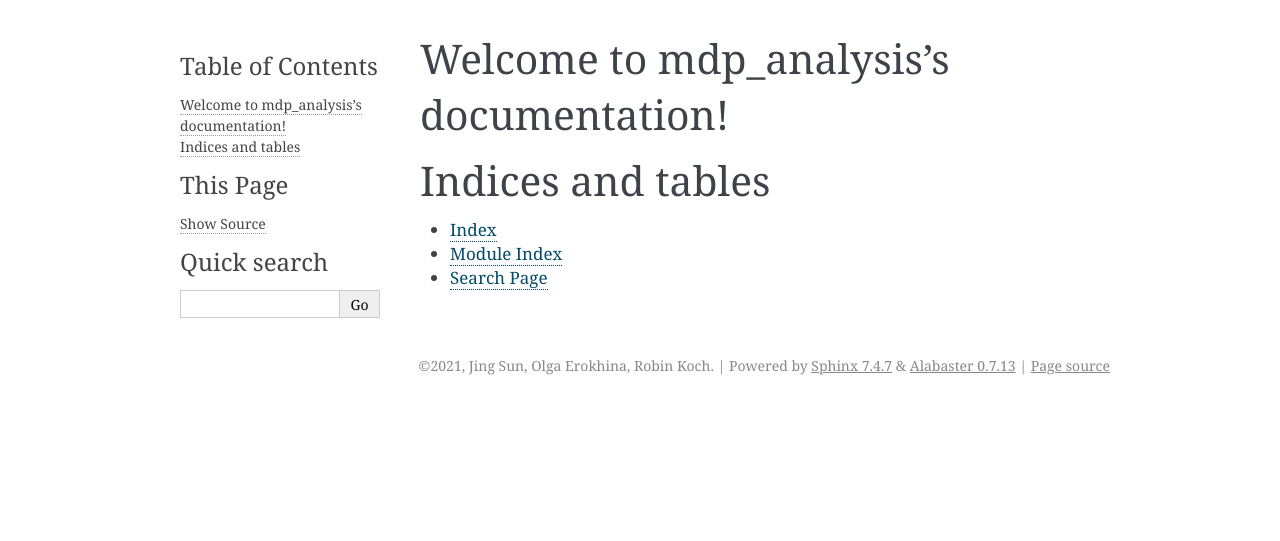
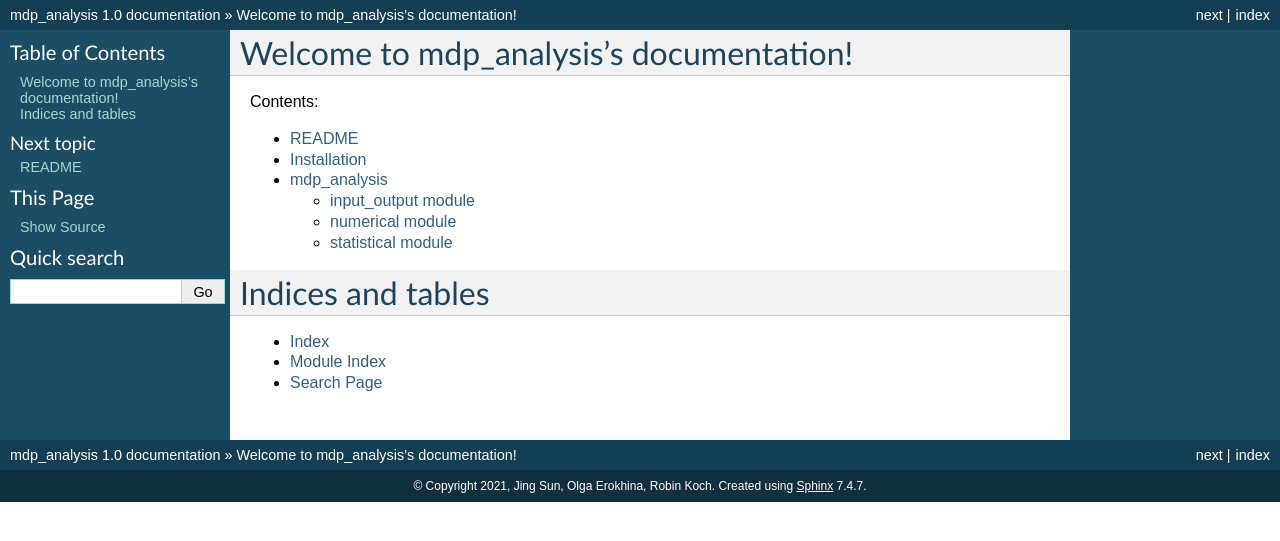
Before and after one commit to olga-erokhina/team13, a Sphinx documentation site: the page built from doc/source/index.rst, in a window 1280 px wide. Shown: the top 541 px of the page. Built offline with Sphinx 7.4.7, drawn with Linux system fonts in a browser that asks for light colours.

Commit message:
added documentation

```diff
--- /dev/null
+++ b/doc/source/README.md
@@ -0,0 +1,2 @@
+# README
+text is here
--- a/doc/source/conf.py
+++ b/doc/source/conf.py
@@ -31,7 +31,9 @@ release = '1.0'
 # Add any Sphinx extension module names here, as strings. They can be
 # extensions coming with Sphinx (named 'sphinx.ext.*') or your custom
 # ones.
-extensions = ['sphinx.ext.autodoc']
+extensions = ['sphinx.ext.autodoc',
+              'recommonmark',
+              'sphinx.ext.napoleon']
 
 # Add any paths that contain templates here, relative to this directory.
 templates_path = ['_templates']
@@ -47,7 +49,7 @@ exclude_patterns = []
 # The theme to use for HTML and HTML Help pages.  See the documentation for
 # a list of builtin themes.
 #
-html_theme = 'alabaster'
+html_theme = 'default'#'alabaster'
 
 # Add any paths that contain custom static files (such as style sheets) here,
 # relative to this directory. They are copied after the builtin static files,
--- a/doc/source/index.rst
+++ b/doc/source/index.rst
@@ -11,6 +11,10 @@ Welcome to mdp_analysis's documentation!
    :caption: Contents:
 
 
+   README
+   installation
+   modules
+
 
 Indices and tables
 ==================
--- /dev/null
+++ b/doc/source/mdp_analysis.rst
@@ -0,0 +1,23 @@
+input\_output module
+--------------------------
+
+.. automodule:: IO
+   :members:
+   :undoc-members:
+   :show-inheritance:
+
+numerical module
+-----------------
+
+.. automodule:: numerical
+   :members:
+   :undoc-members:
+   :show-inheritance:
+
+statistical module
+------------------
+
+.. automodule:: statistical
+   :members:
+   :undoc-members:
+   :show-inheritance:
--- a/doc/source/modules.rst
+++ b/doc/source/modules.rst
@@ -4,6 +4,4 @@ mdp_analysis
 .. toctree::
    :maxdepth: 4
 
-   IO
-   numerical
-   statistical
+   mdp_analysis
```
Also changed, not shown: doc/source/installation.md (added, +2 -0 lines), doc/source/_templates/old/IO.rst (line endings or trailing spaces), doc/source/_templates/old/numerical.rst (renamed from doc/source/numerical.rst), doc/source/_templates/old/statistical.rst (renamed from doc/source/statistical.rst).
